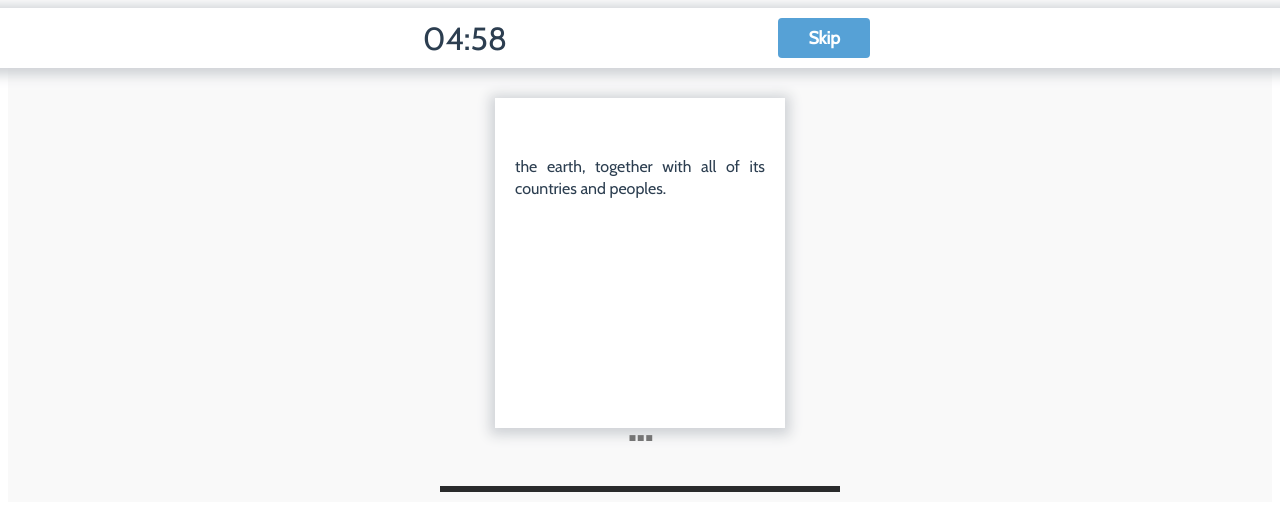
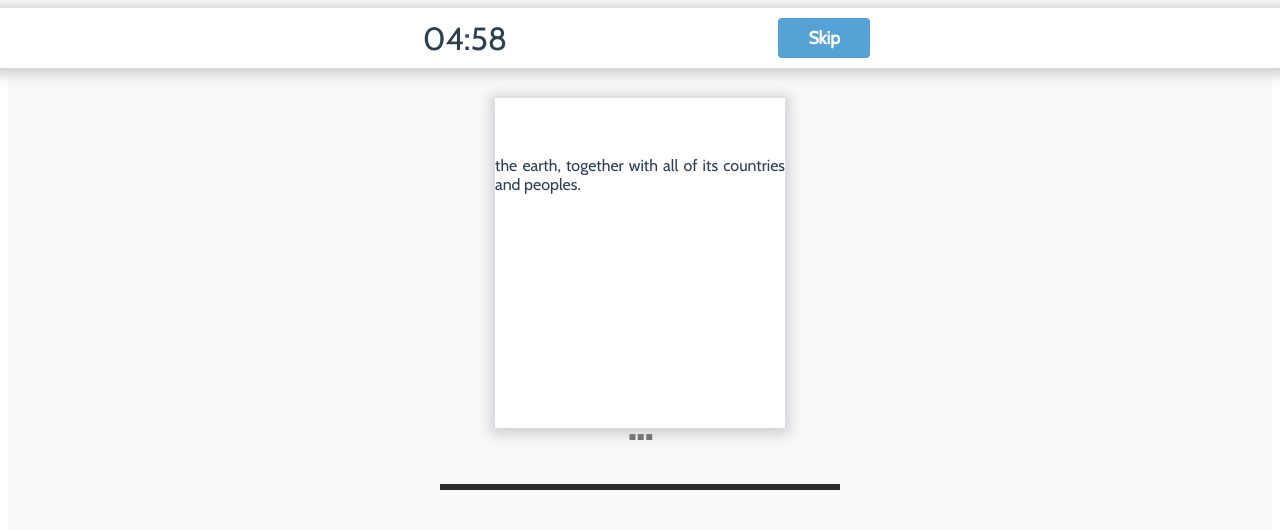
Before and after one commit to efl-academy/games, a Vue app: page / in a window 1280 px wide. Both pictures are taken after a click on the button "Start Game". Shown: the top 530 px of the page. Built offline with nearby package versions, Linux system fonts and the light colour scheme.

Commit message:
fix styles for wp

```diff
--- a/src/App.vue
+++ b/src/App.vue
@@ -275,7 +275,7 @@
           align-items: center;
           height: 100%;
           max-width: 460px;
-          width: 95vw;
+          width: 95%;
           margin: 0 auto;
         }
       }
@@ -290,6 +290,8 @@
         position: relative;
         margin-top: 30px;
         user-select: none;
+        display: flex;
+        flex-direction: column;
 
         .card-word {
           height: 1.6rem;
@@ -321,8 +323,9 @@
           background: none;
           outline: none;
           text-align: center;
-          font-size: 2.5rem;
+          font-size: 2.5rem !important;
           font-weight: bold;
+          padding: 0;
         }
       }
     }
--- a/src/components/ProgressBar.vue
+++ b/src/components/ProgressBar.vue
@@ -28,9 +28,10 @@
 <style lang="less" scoped>
   .progress-bar-container {
     height: 6px;
-    width: 90vw;
+    width: 84vw;
     max-width: 400px;
     margin: 10px auto;
+    margin-bottom: 100px;
     color: white;
 
     background-color: rgb(42, 43, 44);
--- a/src/main.js
+++ b/src/main.js
@@ -3,6 +3,8 @@ import App from './App.vue'
 
 Vue.config.productionTip = false
 
+const shadowHost = document.querySelector('#app');
+
 new Vue({
   render: h => h(App),
 }).$mount('#app')
--- a/src/styles/index.css
+++ b/src/styles/index.css
@@ -1,7 +1,7 @@
 @import url('https://fonts.googleapis.com/css?family=Cabin');
 
 .heading {
-  font-size: 1.8rem;
+  font-size: 1.8rem !important;
 }
 
 .error {
@@ -13,5 +13,6 @@
 }
 
 p {
-  margin: 1rem 0;
+  margin: 1rem 0 !important;
+  line-height: normal !important;
 }
```
Also changed, not shown: 5 other files (tests, documents, lock files or other folders).
